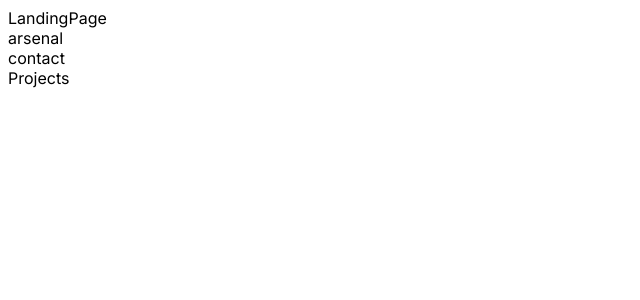
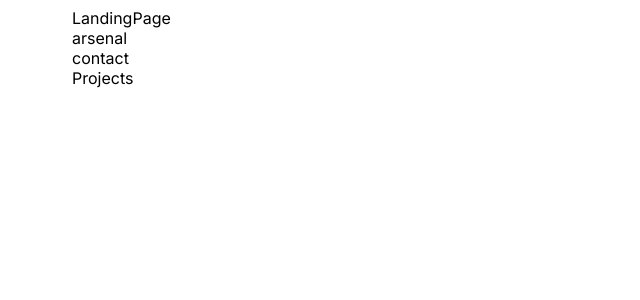
Before and after one commit to RamonMauricioDev/portifolio, a Next.js app: page / in a window 1280 px wide. Shown: the top 300 px of the page, without its empty margins (0-640 px from the left). Built offline with nearby package versions, Linux system fonts and the light colour scheme.

Commit message:
Added constants.

```diff
--- a/src/app/globals.css
+++ b/src/app/globals.css
@@ -1,5 +1,7 @@
 :root {
-
+  --primary-color: #9E00FF;
+  --margin-inline: 5vw;
+  margin-inline: var(--margin-inline);
 }
 
 @media (prefers-color-scheme: dark) {
@@ -7,6 +9,8 @@
 
   }
 }
+
+
 
 * {
 
```
